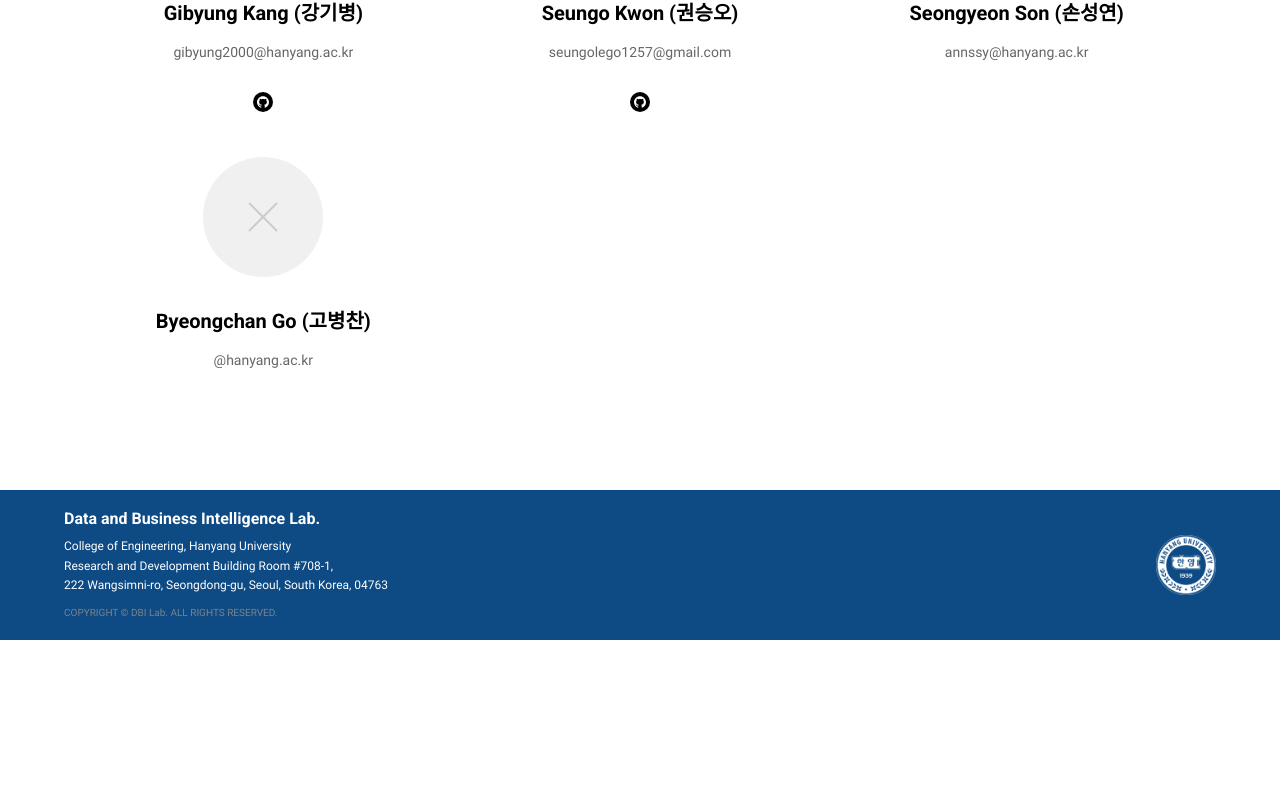
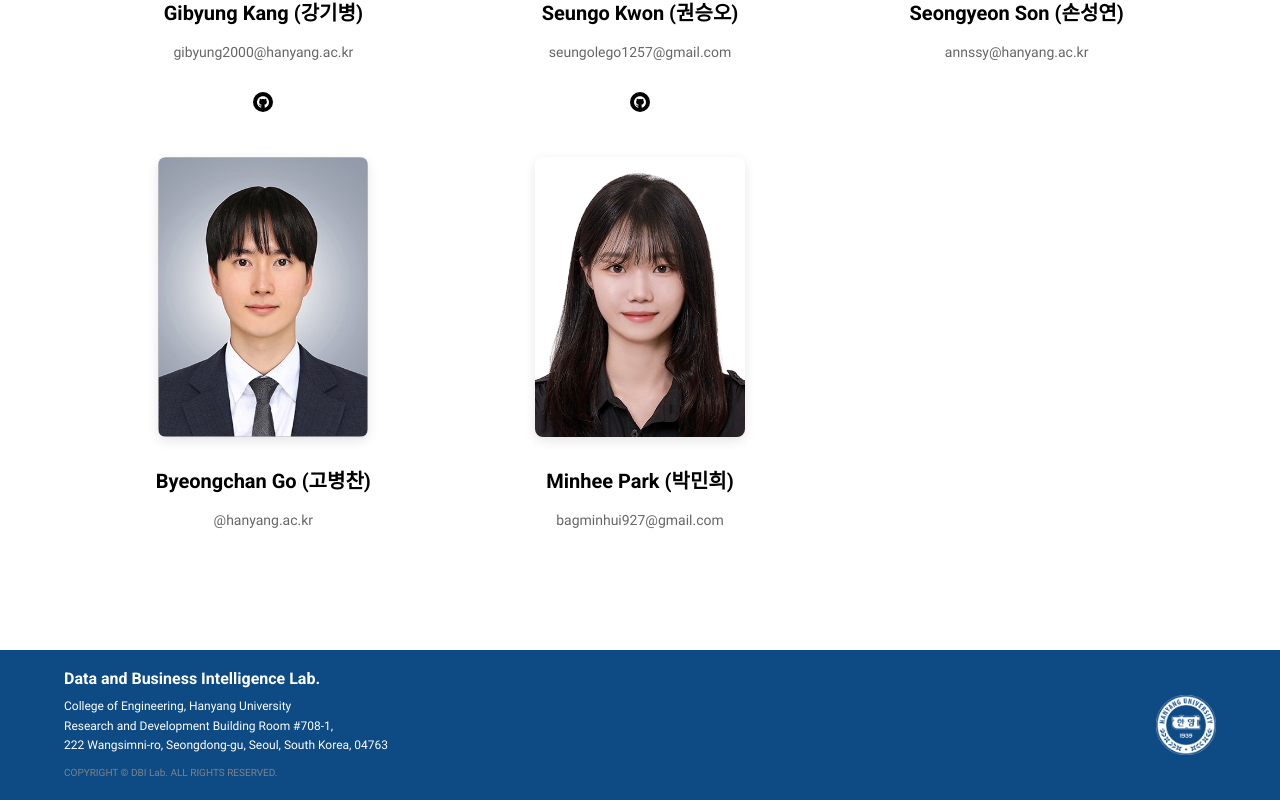
Before and after one commit to yoona-J/DBI-NEW-LAB-SITE, a React (Vite) app in the folder client/: page /students in a window 1280 px wide. Shown: the part 1715-2515 px from the top of the page. Before the commit the page ends 2355 px from the top, so only its background shows below. Built offline with nearby package versions, Linux system fonts and the light colour scheme; a web font is replaced by a local one.

Commit message:
[add] add students info

```diff
--- a/client/src/pages/Students.jsx
+++ b/client/src/pages/Students.jsx
@@ -8,6 +8,8 @@ import ms_img_2 from '../assets/ms_img_2.jpg';
 import under_img_1 from '../assets/under_img_1.jpg';
 import under_img_2 from '../assets/under_img_2.jpg';
 import under_img_3 from '../assets/under_img_3.jpg';
+import under_img_4 from '../assets/under_img_4.jpg';
+import under_img_5 from '../assets/under_img_5.png';
 import '../styles/Members.css';
 
 export default function Students() {
@@ -195,10 +197,7 @@ export default function Students() {
 
               <div className="student-profile">
                 <div className="profile-image-container">
-                  <div className="profile-image-placeholder">
-                    <div className="placeholder-x-line-1"></div>
-                    <div className="placeholder-x-line-2"></div>
-                  </div>
+                  <img src={under_img_4} alt="Hosoo Shin" className="profile-image" />
                 </div>
 
                 <div className="profile-info">
@@ -210,6 +209,22 @@ export default function Students() {
                   </div>
                 </div>
               </div>
+
+              <div className="student-profile">
+                <div className="profile-image-container">
+                  <img src={under_img_5} alt="Hosoo Shin" className="profile-image" />
+                </div>
+
+                <div className="profile-info">
+                  <h1 className="member-name">Minhee Park (박민희)</h1>
+                  <div className="info-switch-container">
+                    <p className="email">bagminhui927@gmail.com</p>
+                    <p className="student-research-keyword"></p>
+                    <p className="student-research-focus"></p>
+                  </div>
+                </div>
+              </div>
+
             </div>
           </div>
         </div>
```
Also changed, not shown: client/src/assets/under_img_4.jpg (added), client/src/assets/under_img_5.png (added).
